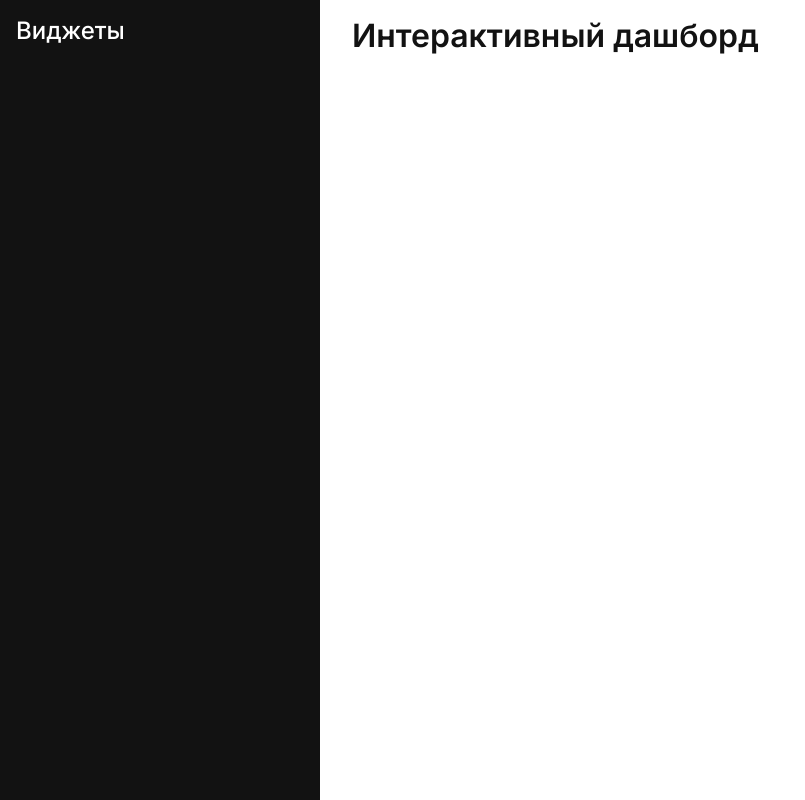
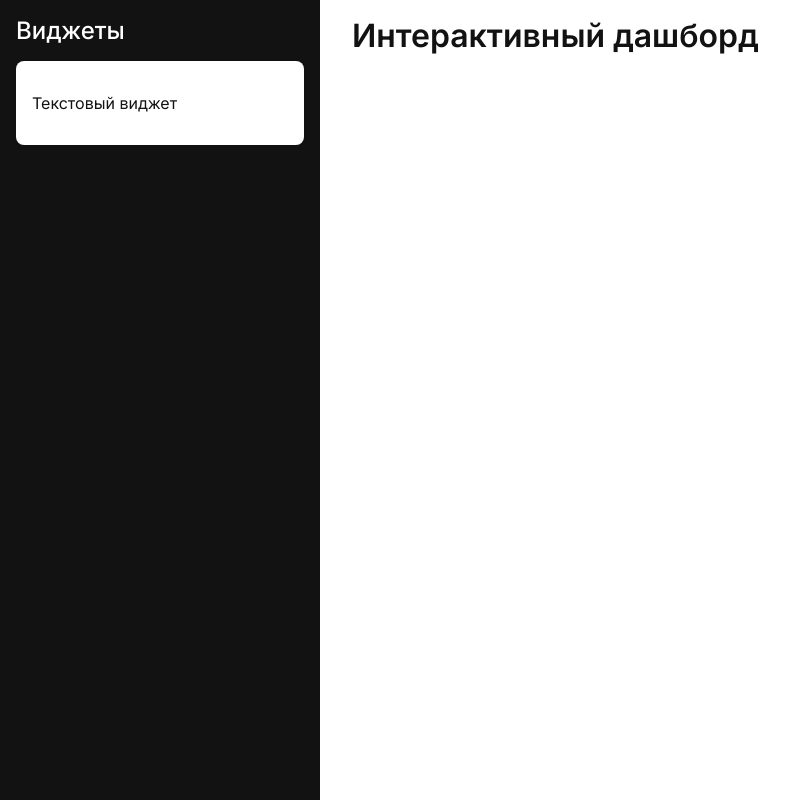
Before and after one commit to Cimante/nuevas-test, a Vue app: page / in a window 1280 px wide. Shown: the whole page, without its empty margins (0-805 px from the left). Built offline with nearby package versions, Linux system fonts and the light colour scheme.

Commit message:
text widget
+ Добавление виджета перетаскиванием

```diff
--- a/src/App.vue
+++ b/src/App.vue
@@ -1,9 +1,25 @@
 <script setup lang="ts">
+import { useStore } from "@/store";
 import Sidebar from "@/components/Sidebar.vue";
+import { widgetType } from "./types/widget";
+
+const store = useStore();
+
+const onDashboardDrop = (e: DragEvent): void => {
+  const { target } = e;
+  if (target && (target as HTMLElement).className !== "Sidebar") {
+    store.addWidget(e.dataTransfer?.getData("widget_type") as widgetType);
+  }
+};
 </script>
 
 <template>
-  <main class="container">
+  <main
+    class="container"
+    @drop="onDashboardDrop($event)"
+    @dragenter.prevent
+    @dragover.prevent
+  >
     <Sidebar />
     <router-view />
   </main>
--- a/src/components/Sidebar.vue
+++ b/src/components/Sidebar.vue
@@ -1,8 +1,36 @@
-<script setup lang="ts"></script>
+<script setup lang="ts">
+import { useStore } from "@/store";
+import WidgetText from "@/components/widgets/widgetText.vue";
+
+const store = useStore();
+
+const startDrag = (e: DragEvent, item: string): void => {
+  console.log("DRAG", item);
+  if (e.dataTransfer) {
+    e.dataTransfer.dropEffect = "move";
+    e.dataTransfer.effectAllowed = "move";
+    e.dataTransfer.setData("widget_type", item);
+  }
+};
+</script>
 
 <template>
   <aside class="Sidebar">
     <h2 class="Sidebar__title">Виджеты</h2>
+    <ul class="Sidebar__list">
+      <li
+        class="Sidebar__item"
+        v-for="(widget, idx) in store.availableWidgets"
+        :key="idx"
+      >
+        <WidgetText
+          v-if="widget === 'text'"
+          text="Текстовый виджет"
+          draggable="true"
+          @dragstart="startDrag($event, widget)"
+        />
+      </li>
+    </ul>
   </aside>
 </template>
 
@@ -18,5 +46,14 @@
     margin-bottom: 1rem;
     font-weight: 500;
   }
+
+  &__list {
+    padding: 0;
+    list-style: none;
+  }
+
+  &__item {
+    margin-bottom: 1rem;
+  }
 }
 </style>
--- /dev/null
+++ b/src/components/widgets/widgetText.vue
@@ -0,0 +1,11 @@
+<script setup lang="ts">
+const props = defineProps<{
+  text: string;
+}>();
+</script>
+
+<template>
+  <section class="Widget Widget-text">
+    <p>{{ props.text }}</p>
+  </section>
+</template>
--- /dev/null
+++ b/src/interfaces/IWidget.ts
@@ -0,0 +1,6 @@
+import { widgetType } from "@/types/widget";
+
+export interface IWidget {
+  id: string;
+  widgetType: widgetType;
+}
--- /dev/null
+++ b/src/interfaces/IWidgetText.ts
@@ -0,0 +1,5 @@
+import { IWidget } from "@/interfaces/IWidget";
+
+export interface IWidgetText extends IWidget {
+  text: string;
+}
--- a/src/pages/index.vue
+++ b/src/pages/index.vue
@@ -1,8 +1,18 @@
-<script setup lang="ts"></script>
+<script setup lang="ts">
+import { useStore } from "@/store";
+import WidgetText from "@/components/widgets/widgetText.vue";
+
+const store = useStore();
+</script>
 
 <template>
   <section class="Dashboard">
     <h1 class="Dashboard__title">Интерактивный дашборд</h1>
+    <section class="Dashboard__widgets">
+      <template v-for="(_, idx) in store.dashboardWidgets" :key="idx">
+        <WidgetText :text="`Текстовый виджет ${idx + 1}`" />
+      </template>
+    </section>
   </section>
 </template>
 
@@ -16,5 +26,11 @@
     margin-bottom: 1rem;
     font-weight: 600;
   }
+
+  &__widgets {
+    display: flex;
+    flex-direction: column;
+    gap: 2rem;
+  }
 }
 </style>
--- a/src/store/index.ts
+++ b/src/store/index.ts
@@ -1,3 +1,18 @@
 import { defineStore } from "pinia";
+import { widgetType } from "@/types/widget";
+import { IWidget } from "@/interfaces/IWidget";
 
-export const useStore = defineStore("store", {});
+export const useStore = defineStore("store", {
+  state: () => ({
+    availableWidgets: ["text", "weather"],
+    dashboardWidgets: [] as IWidget[],
+  }),
+  actions: {
+    addWidget(widget: widgetType) {
+      this.dashboardWidgets.push({
+        id: Date.now().toString(),
+        widgetType: widget,
+      });
+    },
+  },
+});
--- a/src/styles/main.scss
+++ b/src/styles/main.scss
@@ -17,3 +17,12 @@
 * {
   box-sizing: border-box;
 }
+
+.Widget {
+  background-color: $white;
+  border-radius: 0.5rem;
+  box-shadow: 0 0.1rem 0.2rem rgba($black, 0.25);
+  padding: 1rem;
+  color: $black;
+  cursor: grab;
+}
--- /dev/null
+++ b/src/types/widget.ts
@@ -0,0 +1 @@
+export type widgetType = "text" | "weather";
```
